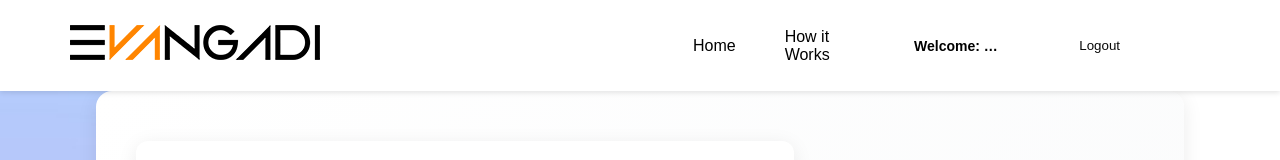
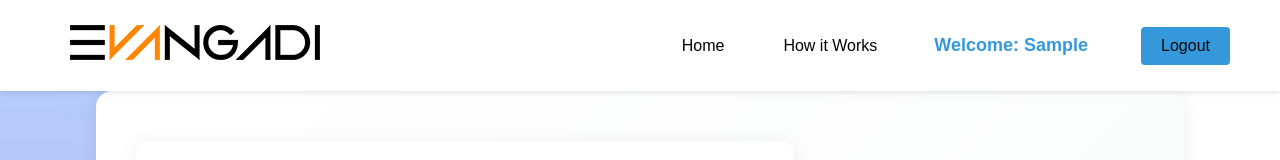
Before and after one commit to medoshaweb/evangadi-frontend, a React (Vite) app: page / in a window 1280 px wide. Shown: the top 160 px of the page. Built offline with nearby package versions, Linux system fonts and the light colour scheme; no server answers; sample sign-in values are in the browser's storage.

Commit message:
fix how it works link

```diff
--- a/src/components/Header/Header.css
+++ b/src/components/Header/Header.css
@@ -61,15 +61,16 @@
 .login_btn {
   background-color: var(--blue-shade);
   color: #0b0b0b !important;
+  font-size: 16px !important;
   border: none;
   border-radius: 4px;
   padding: 10px 30px;
-  margin-left: 15px;
+  margin-left: 5px;
 }
 
 .logout_btn:hover {
   background-color: var(--primary-color) !important;
-  color: #0c0c0c !important;
+  color: #0a66c2 !important;
   border: none;
 }
 
@@ -132,16 +133,17 @@
     gap: 12px;
     flex-wrap: nowrap;
     margin-left: auto;
-    margin-right: 100px;
+    margin-right: 10px;
     padding: 0;
   }
 
   /* Nav links - black color and right aligned */
   .nav-menu .navigation_links {
     color: #000000 !important;
+    white-space: nowrap;
     font-size: 16px !important;
     padding: 8px 12px !important;
-    margin-left: 0 !important;
+    margin-left: 10px !important;
     text-decoration: none;
     display: inline-block;
   }
@@ -154,15 +156,15 @@
   .nav-menu .welcome {
     display: inline-block !important;
     color: var(--blue-shade) !important;
-    font-size: 14px !important;
+    font-size: 18px !important;
     font-weight: 700 !important;
     margin-right: 10px;
     margin-left: 10px;
     padding: 5px 10px;
     white-space: nowrap;
-    overflow: hidden;
-    text-overflow: ellipsis;
-    max-width: 350px;
+    /* overflow: hidden; */
+    /* text-overflow: ellipsis; */
+    max-width: 500px;
   }
 
   /* Login/Logout buttons */
--- a/src/index.css
+++ b/src/index.css
@@ -15,3 +15,11 @@ body {
 #root {
   height: 100%;
 }
+
+:root {
+  --primary-color: #516cf0;
+  --blue-shade: #3498db;
+}
+.element {
+  background-color: var(--blue-shade) !important;
+}
```
